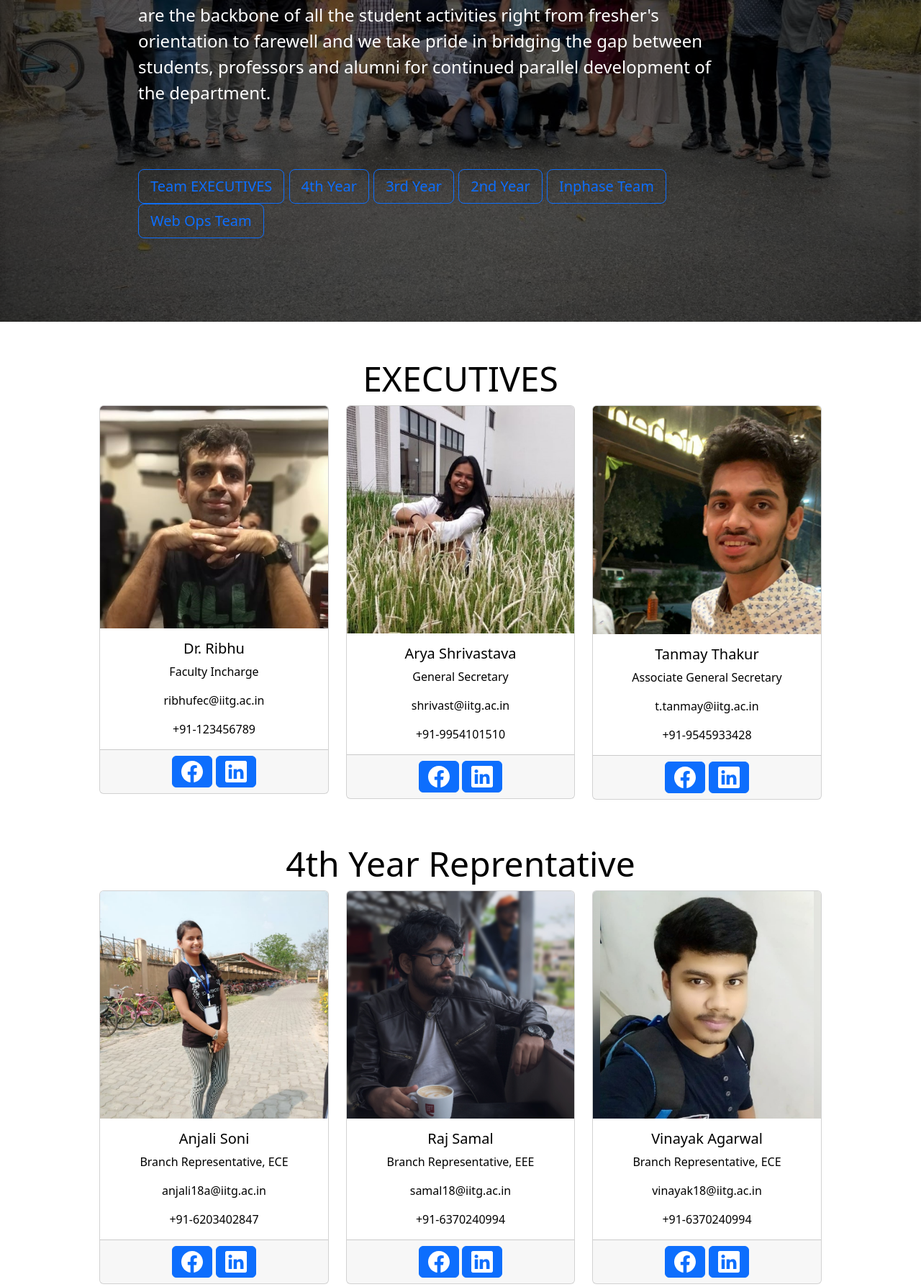
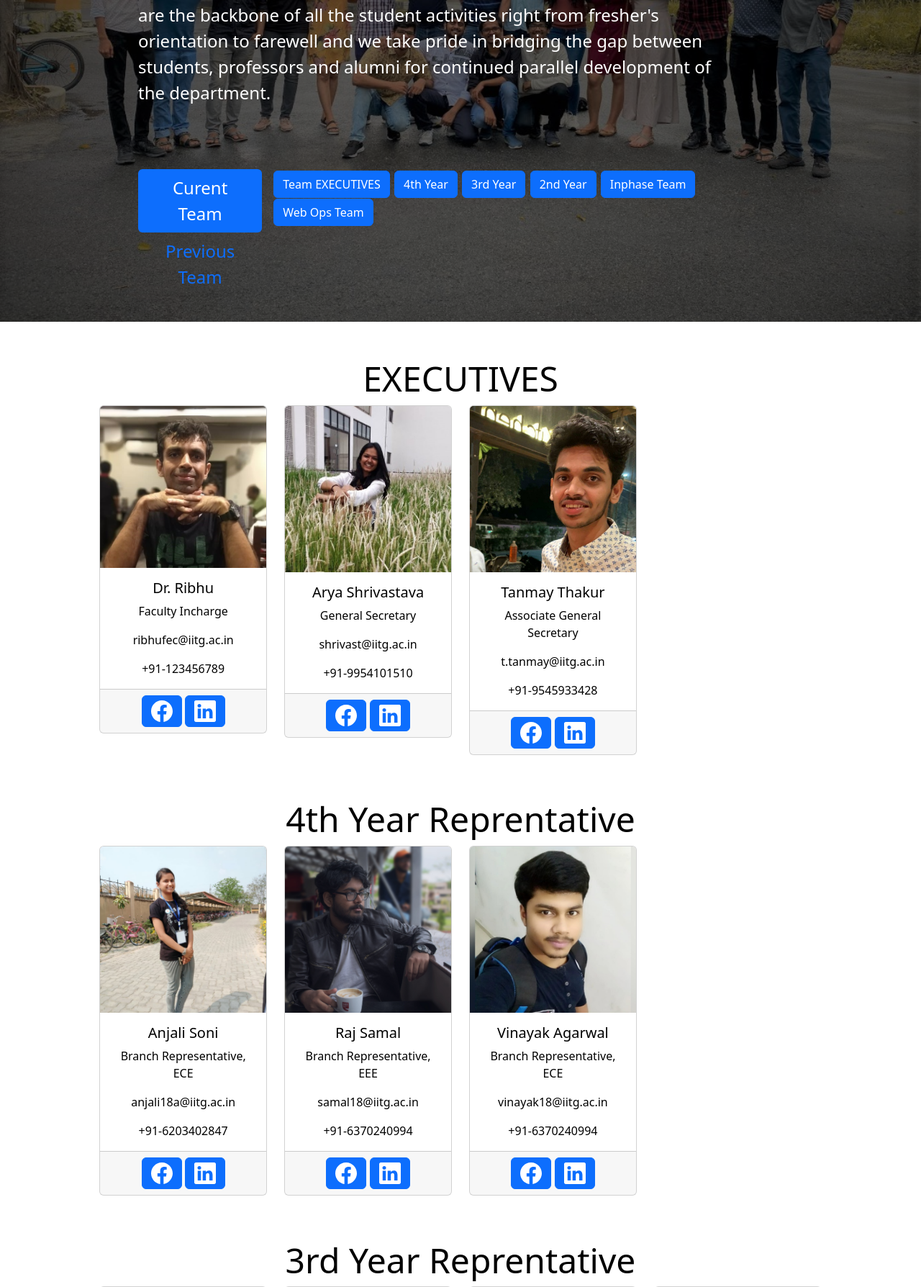
Before and after one commit to jayantjaiswal100/Cepstrum, a Django app: page /team/ in a window 1280 px wide. Shown: the part 353-2141 px from the top of the page at 72% size. Run offline with Django 3.2, Linux system fonts and the light colour scheme; data comes from the database, SQL or seed files in the repository; both versions use the stored data as it was after the commit; parts of the project's set-up code (start-up, migrations or seed data) failed here and were passed over; some libraries are stand-ins or nearby versions.

Commit message:
added previous team

```diff
--- a/team/models.py
+++ b/team/models.py
@@ -39,10 +39,10 @@ class Team(models.Model):
         return self.name
 
 class PrevTeam(models.Model):
-    name = name = models.CharField(max_length=50)
+    name = models.CharField(max_length=50)
     position = models.ForeignKey(Position, on_delete=models.CASCADE)
     category = models.ForeignKey(Category, on_delete=models.CASCADE)
     linkedin = models.URLField(max_length=200,null=True,blank=True)
-    year = models.ForeignKey(Year, on_delete=models.CASCADE)
+    year = models.ForeignKey(Year, on_delete=models.CASCADE,related_name='year')
     def __str__(self):
         return self.name
--- a/team/templates/team_list.html
+++ b/team/templates/team_list.html
@@ -74,13 +74,30 @@ my-carousel" data-ride="carousel">
                     </p>
                     <br>
                     <br>
+                    <div class="d-flex align-items-start">
+                        <div class="nav flex-column nav-pills me-3" id="v-pills-tab" role="tablist" aria-orientation="vertical">
+                            <button class="nav-link active" id="v-pills-home-tab" data-bs-toggle="pill" data-bs-target="#v-pills-home" type="button" role="tab" aria-controls="v-pills-home" aria-selected="true">Curent Team</button>
+                            <button class="nav-link" id="v-pills-profile-tab" data-bs-toggle="pill" data-bs-target="#v-pills-profile" type="button" role="tab" aria-controls="v-pills-profile" aria-selected="false">Previous Team</button>
 
-                    <button type="button" class="btn btn-outline-primary btn-lg" onclick="window.location.href = '#Executives';">Team EXECUTIVES</button>
-                    <button type="button" class="btn btn-outline-primary btn-lg" onclick="window.location.href = '#4yr';">4th Year</button>
-                    <button type="button" class="btn btn-outline-primary btn-lg" onclick="window.location.href = '#3yr';">3rd Year</button>
-                    <button type="button" class="btn btn-outline-primary btn-lg" onclick="window.location.href = '';">2nd Year</button>
-                    <button type="button" class="btn btn-outline-primary btn-lg" onclick="window.location.href = '#Inphase';">Inphase Team</button>
-                    <button type="button" class="btn btn-outline-primary btn-lg" onclick="window.location.href = '#WebOps';">Web Ops Team</button>
+                        </div>
+                        <div class="tab-content" id="v-pills-tabContent">
+                            <div class="tab-pane fade show active" id="v-pills-home" role="tabpanel" aria-labelledby="v-pills-home-tab" tabindex="0">
+                                <button type="button" class="btn btn-primary" onclick="window.location.href = '#Executives';">Team EXECUTIVES</button>
+                                <button type="button" class="btn btn-primary" onclick="window.location.href = '#4yr';">4th Year</button>
+                                <button type="button" class="btn btn-primary " onclick="window.location.href = '#3yr';">3rd Year</button>
+                                <button type="button" class="btn btn-primary" onclick="window.location.href = '#2yr';">2nd Year</button>
+                                <button type="button" class="btn btn-primary" onclick="window.location.href = '#Inphase';">Inphase Team</button>
+                                <button type="button" class="btn btn-primary" onclick="window.location.href = '#WebOps';">Web Ops Team</button>
+                            </div>
+                            <div class="tab-pane fade" id="v-pills-profile" role="tabpanel" aria-labelledby="v-pills-profile-tab" tabindex="0">
+                                {% for i in year %}
+                                <a href="{% url 'team:prev' i.id %}" class="btn btn-primary">Cepstrum {{i}}</a> {% endfor %}
+
+                            </div>
+                        </div>
+                    </div>
+
+
                 </div>
 
 
@@ -104,7 +121,7 @@ my-carousel" data-ride="carousel">
     <div class="container-fluid sections" id="Executives">
 
         <h1 class="sections-header">EXECUTIVES</h1>
-        <div class="row row-cols-1 row-cols-md-3 g-4">
+        <div class="row row-cols-1 row-cols-md-4 g-4">
 
 
             {% for i in team_list %} {% if i.category.name == 'Executive' %}
@@ -149,7 +166,7 @@ my-carousel" data-ride="carousel">
     <div class="container-fluid sections" id="4yr">
 
         <h1 class="sections-header">4th Year Reprentative</h1>
-        <div class="row row-cols-1 row-cols-md-3 g-4">
+        <div class="row row-cols-1 row-cols-md-4 g-4">
 
             {% for i in team_list %} {% if i.category.name == '4th year' %}
             <div class="col">
@@ -191,7 +208,7 @@ my-carousel" data-ride="carousel">
     <div class="container-fluid sections" id="3yr">
 
         <h1 class="sections-header">3rd Year Reprentative</h1>
-        <div class="row row-cols-1 row-cols-md-3 g-4">
+        <div class="row row-cols-1 row-cols-md-4 g-4">
 
             {% for i in team_list %} {% if i.category.name == '3rd year' %}
             <div class="col">
@@ -233,7 +250,7 @@ my-carousel" data-ride="carousel">
     <div class="container-fluid sections" id="Inphase">
 
         <h1 class="sections-header">Inphase Team</h1>
-        <div class="row row-cols-1 row-cols-md-3 g-4">
+        <div class="row row-cols-1 row-cols-md-4 g-4">
 
             {% for i in team_list %} {% if i.category.name == 'Inphase' %}
             <div class="col">
@@ -275,7 +292,7 @@ my-carousel" data-ride="carousel">
     <div class="container-fluid sections" id="WebOps">
 
         <h1 class="sections-header">Webops Team</h1>
-        <div class="row row-cols-1 row-cols-md-3 g-4">
+        <div class="row row-cols-1 row-cols-md-4 g-4">
 
             {% for i in team_list %} {% if i.category.name == 'Webops' %}
             <div class="col">
--- a/team/urls.py
+++ b/team/urls.py
@@ -4,7 +4,7 @@ from . import views
 app_name='team'
 urlpatterns = [
       path('', views.TeamListView.as_view(), name='all'),
-      path('prev', views.PrevTeamListView.as_view(), name='prev'),
+      path('prev/<int:pk>', views.PrevTeamListView.as_view(), name='prev'),
       path('api/', views.TeamList.as_view()),
       path('api/<int:pk>', views.TeamRetrive.as_view()),
 
--- a/team/views.py
+++ b/team/views.py
@@ -3,20 +3,26 @@ from rest_framework.generics import GenericAPIView
 from rest_framework import mixins
 from .serializers import TeamSerializers
 # Create your views here.
-from django.views.generic import ListView
+from django.views.generic import ListView, DetailView
 
 
 class TeamListView(ListView):
     model = Team
     template_name = "team_list.html"
-
-class PrevTeamListView(ListView):
-    model = PrevTeam
-    template_name = "prev_team_list.html"
     def get_context_data(self, **kwargs):
         context = super().get_context_data(**kwargs)
         context['year'] = Year.objects.all()
-        context['mylist'] = zip(PrevTeam.objects.all(), Year.objects.all())
+        return context
+
+
+class PrevTeamListView(DetailView):
+    model = Year
+    template_name = "prev_team_list.html"
+    def get_context_data(self, **kwargs):
+        context = super(PrevTeamListView, self).get_context_data(**kwargs)
+        print(self.object.year.all())
+        context['team'] = self.object.year.all()
+
         return context
 
 
```
Also changed, not shown: team/templates/prev_team_list.html (+26 -3 lines), db.sqlite3, team/migrations/0008_auto_20220824_1744.py (added).
